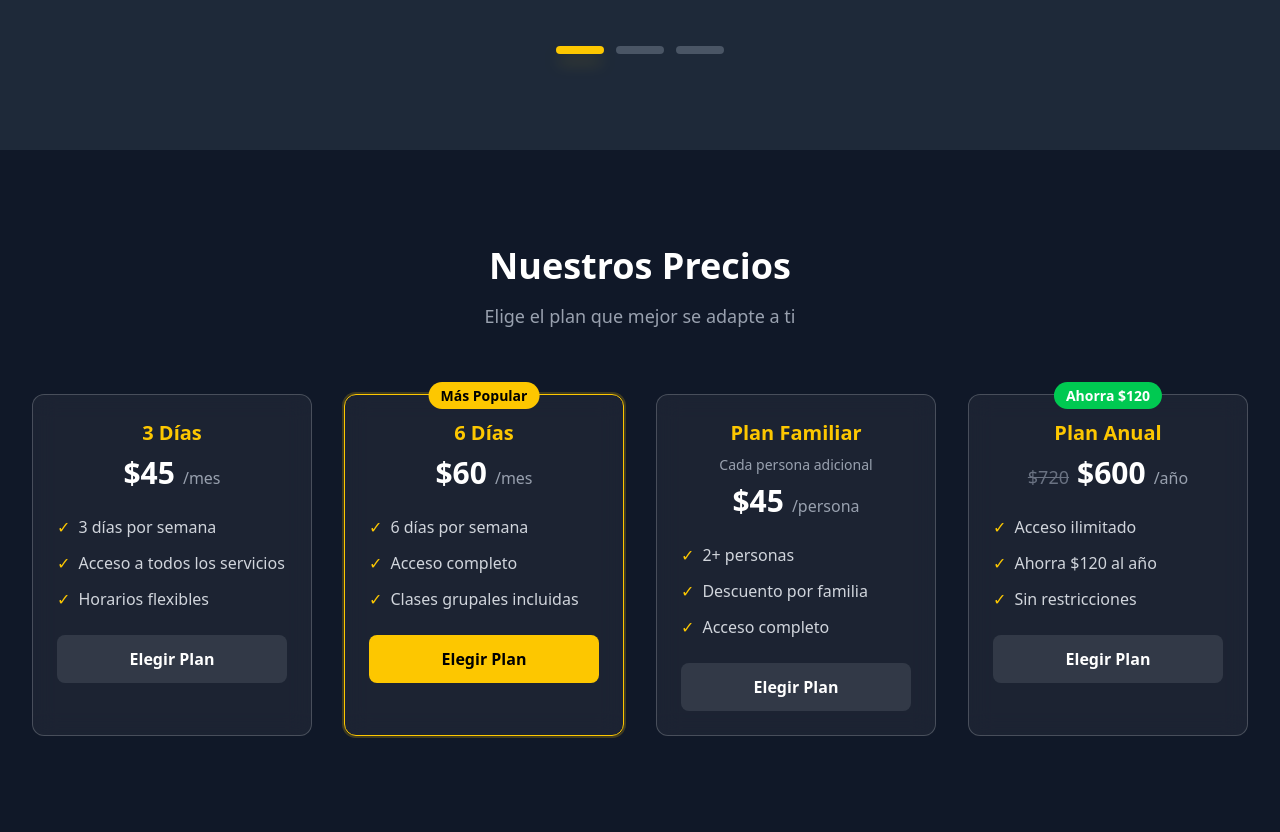
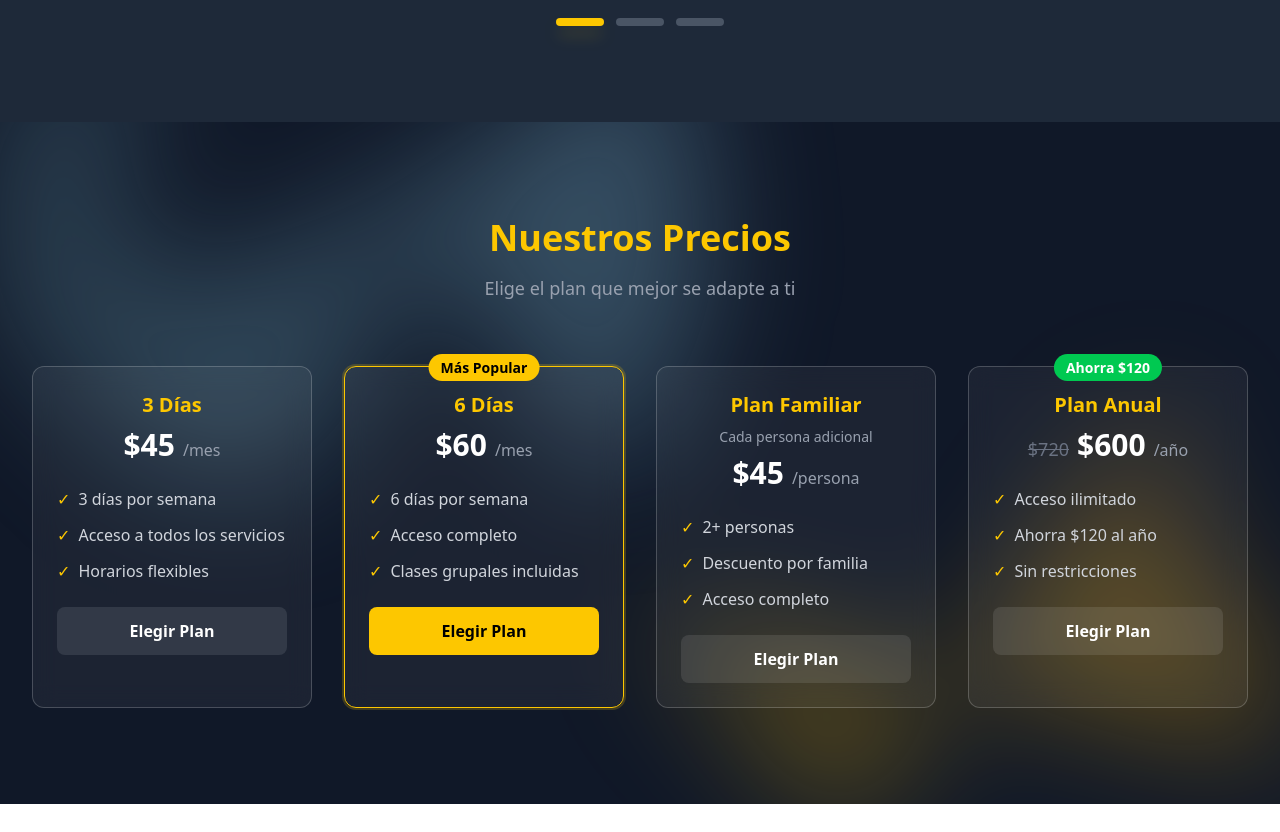
Before and after one commit to luis-alvarezf10/pow-page, a React (Vite) app: page / in a window 1280 px wide. Shown: the part 1542-2374 px from the top of the page. After the commit the page ends 2346 px from the top, so only its background shows below. Built offline with nearby package versions, Linux system fonts and the light colour scheme.

Commit message:
cambios en el hero y princing

```diff
--- a/src/sections/HeroSection.jsx
+++ b/src/sections/HeroSection.jsx
@@ -27,14 +27,18 @@ export default function HeroSection() {
               <a href="#" className="text-sm/6 font-semibold text-white">Nuestras sedes <span aria-hidden="true">→</span></a>
             </div>
 
-            <div className="flex gap-6 p-6">
-              <div className="bg-white/5 backdrop-blur-md border border-white/20 rounded-xl p-6 max-w-xs shadow-lg w-1/2">
+            <div className="flex flex-col sm:flex-row gap-6 p-6">
+              <div className="bg-white/5 backdrop-blur-md border border-white/20 rounded-xl p-6 shadow-lg sm:w-1/2">
                 <h3 className="text-xl font-semibold text-yellow-400 mb-2">Sede Principal</h3>
-                <span className="text-white/80 text-sm">Lechería, a 2 cuadras de Av. Principal de Lechería</span>
+                <span className="text-white/80 text-sm">
+                  Lechería, a 2 cuadras de Av. Principal de Lechería
+                </span>
               </div>
-              <div className="bg-white/5 backdrop-blur-md border border-white/20 rounded-xl p-6 max-w-xs shadow-lg w-1/2">
+              <div className="bg-white/5 backdrop-blur-md border border-white/20 rounded-xl p-6 shadow-lg sm:w-1/2">
                 <h3 className="text-xl font-semibold text-yellow-400 mb-2">Sede Smash</h3>
-                <span className="text-white/80 text-sm">Lechería, Av. Intercomunal, Atras de Inversan</span>
+                <span className="text-white/80 text-sm">
+                  Lechería, Av. Intercomunal, Atras de Inversan
+                </span>
               </div>
             </div>
           </div>
--- a/src/sections/PricingSection.jsx
+++ b/src/sections/PricingSection.jsx
@@ -31,10 +31,17 @@ export default function PricingSection() {
   ];
 
   return (
-    <section id="pricing" className="bg-gray-900 py-24">
-      <div className="mx-auto max-w-7xl px-6 lg:px-8">
+    <section id="pricing" className="relative bg-gray-900 py-24 overflow-hidden">
+      <div aria-hidden="true" className="absolute inset-x-0 -top-40 transform-gpu overflow-hidden blur-3xl sm:-top-80">
+        <div
+          style={{clipPath: "polygon(74.1% 44.1%, 100% 61.6%, 97.5% 26.9%, 85.5% 0.1%, 80.7% 2%, 72.5% 32.5%, 60.2% 62.4%, 52.4% 68.1%, 47.5% 58.3%, 45.2% 34.5%, 27.5% 76.7%, 0.1% 64.9%, 17.9% 100%, 27.6% 76.8%, 76.1% 97.7%, 74.1% 44.1%)"}}
+          className="relative left-1/2 aspect-[1155/678] w-[36.125rem] -translate-x-1/2 rotate-[30deg] bg-gradient-to-tr from-[#5d8d99] to-[#9addff] opacity-30 sm:left-[calc(50%-30rem)] sm:w-[72.1875rem]"
+        ></div>
+      </div>
+
+      <div className="mx-auto max-w-7xl px-6 lg:px-8 relative z-20">
         <div className="text-center mb-16">
-          <h2 className="text-4xl font-bold text-white mb-4">Nuestros Precios</h2>
+          <h2 className="text-4xl font-bold text-yellow-400 mb-4">Nuestros Precios</h2>
           <p className="text-gray-400 text-lg">Elige el plan que mejor se adapte a ti</p>
         </div>
 
@@ -96,6 +103,9 @@ export default function PricingSection() {
           ))}
         </div>
       </div>
+      <div aria-hidden="true" className="absolute inset-x-0 top-200 transform-gpu overflow-hidden blur-3xl sm:top-10 z-10">
+        <div style={{clipPath: "polygon(74.1% 44.1%, 100% 61.6%, 97.5% 26.9%, 85.5% 0.1%, 80.7% 2%, 72.5% 32.5%, 60.2% 62.4%, 52.4% 68.1%, 47.5% 58.3%, 45.2% 34.5%, 27.5% 76.7%, 0.1% 64.9%, 17.9% 100%, 27.6% 76.8%, 76.1% 97.7%, 74.1% 44.1%)"}} className="relative left-[calc(50%+3rem)] aspect-[1155/678] w-[36.125rem] -translate-x-1/2 bg-gradient-to-tr from-yellow-400 to-orange-400 opacity-30 sm:left-[calc(50%+36rem)] sm:w-[72.1875rem]"></div>
+      </div>
     </section>
   );
 }
--- a/src/sections/ServicesSection.jsx
+++ b/src/sections/ServicesSection.jsx
@@ -64,7 +64,7 @@ export default function ServicesSection() {
       <div className="mx-auto max-w-7xl px-6 lg:px-8">
         <div className="flex flex-col justify-center items-center text-center mb-16">
           <h2 className="text-6xl font-bold text-yellow-400 mb-4">Nuestros Servicios</h2>
-          <p className="text-gray-400 text-lg w-1/2 mx-auto">
+          <p className="text-gray-400 text-lg mx-auto">
             Ofrecemos una amplia gama de servicios diseñados para ayudarte a alcanzar tus objetivos fitness, sin importar tu nivel actual o tus metas específicas.
           </p>
         </div>
```
